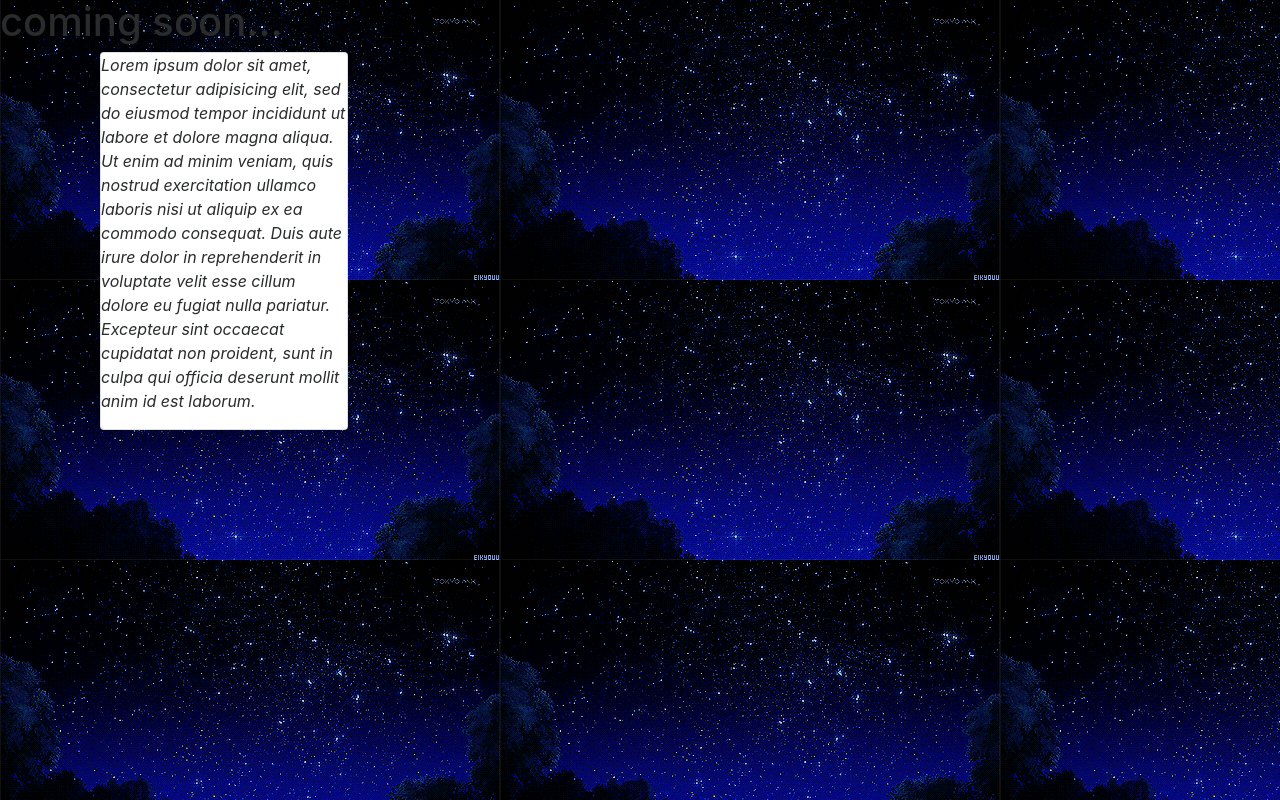
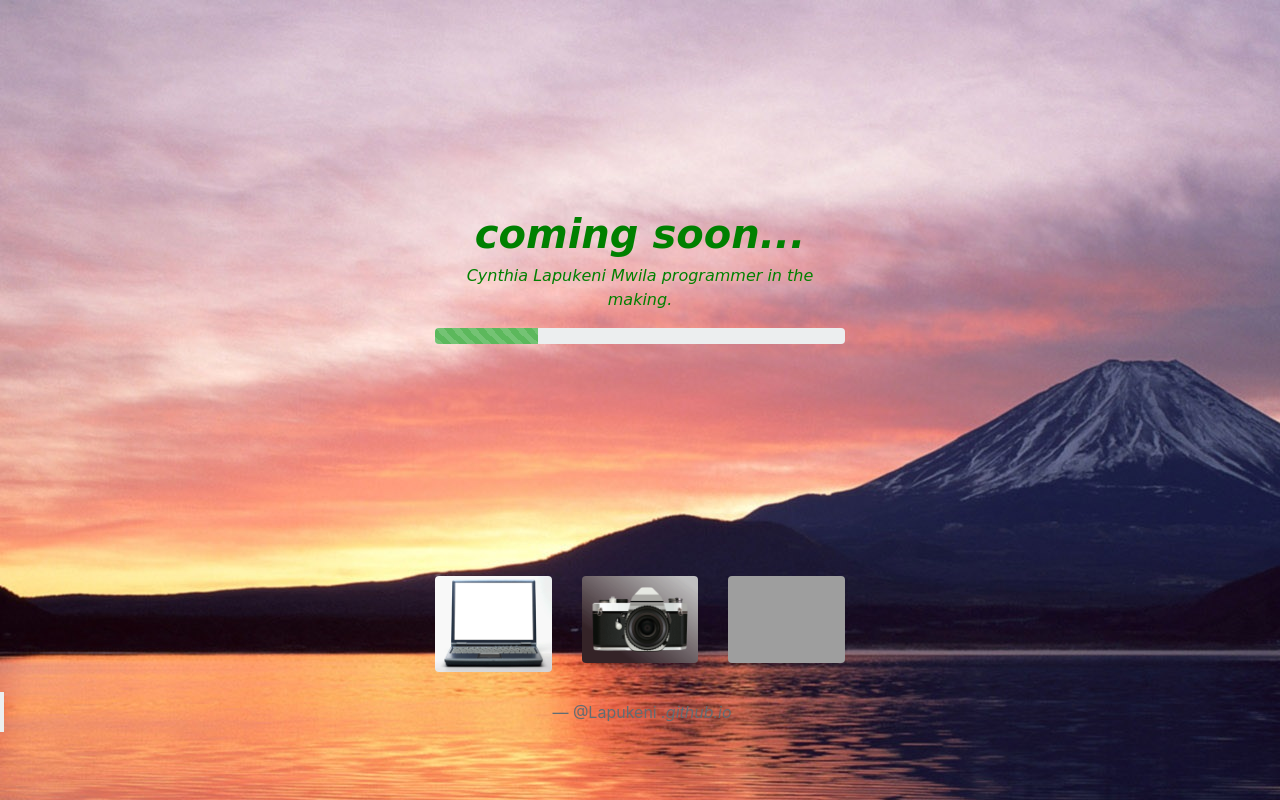
Before and after one commit to Lapukeni/Lapukeni.github.io, a plain HTML site: page index.html in a window 1280 px wide. Drawn offline with Linux system fonts and the light colour scheme; grey boxes are pictures that could not be loaded.

Commit message:
comming soon webpage

```diff
--- a/index.html
+++ b/index.html
@@ -2,25 +2,38 @@
 <html>
   <head>
     <meta charset="utf-8">
-    <title>CYNTHIA.TRYOUT</title>
+    <title>Cynthia's webpage</title>
     <link rel="stylesheet" href="tryout.css">
     <link rel="stylesheet" href="css/bootstrap.css">
   </head>
   <body>
-  <div class="center">  <h1> coming soon...</h1>
-<div class="container">
-  <div class="rows-">
-<div class="col-md-3">
-      <div class="card">
-        <p><i> Lorem ipsum dolor sit amet, consectetur adipisicing elit, sed do eiusmod tempor incididunt ut labore et dolore magna aliqua. Ut enim ad minim veniam, quis nostrud exercitation ullamco laboris nisi ut aliquip ex ea commodo consequat. Duis aute irure dolor in reprehenderit in voluptate velit esse cillum dolore eu fugiat nulla pariatur. Excepteur sint occaecat cupidatat non proident, sunt in culpa qui officia deserunt mollit anim id est laborum.</i></p>
+    <div class="center">
+    <h1> <i><b>coming soon...</b></i></h1>
 
+<p class="#p1"><i>Cynthia Lapukeni Mwila  programmer in the making.
+      </i></p>
+      <div class="progress">
+        <div class="progress-bar progress-bar-striped bg-success" role="progressbar" style="width: 25%" aria-valuenow="25" aria-valuemin="0" aria-valuemax="100"></div>
+      </div>
+</div>
+    <div class="center">
+  <div class="row">
+    <div class="col-md-4">
 
-</div>
-      </div>
+      <img src="pc.gif" class="rounded float-left" style="width:100%" alt="...">
+    </div>
+    <div class="col-md-4">
+      <img src="canon.gif" class="rounded float-right" style="width:100%" alt="...">
+  </div>
+  <div class="col-md-4">
+    <img src="camera.gif" class="rounded mx-auto d-block" style="width:100%" alt="...">
     </div>
   </div>
-</div>
+  </div>
+    <blockquote class="blockquote text-center">
 
+  <footer class="blockquote-footer">@Lapukeni <cite title="Source Title">.github.io</cite></footer>
+</blockquote>
+      </body>
 
-      </body>
       </html>
--- a/tryout.css
+++ b/tryout.css
@@ -1,12 +1,16 @@
 body{
-  background-image: url(cm2.gif);
+  background-image: url(pio2.jpg);
 
 }
-#p1{
+h1{
+  font-weight: 25%;
+}
+.center{
+  width: 450px;
+  padding: 20px;
   text-align: center;
+  margin:auto;
+  margin-top: 15%;
+  color:green;
+  font-family: cursive;
 }
-center{
-  width: 40px;
-  padding: 40px;
-  margin:auto;
-}
```
Also changed, not shown: canon.gif (added), cm2.gif (deleted), pc.gif (added), pio2.jpg (added), 1 other file.
